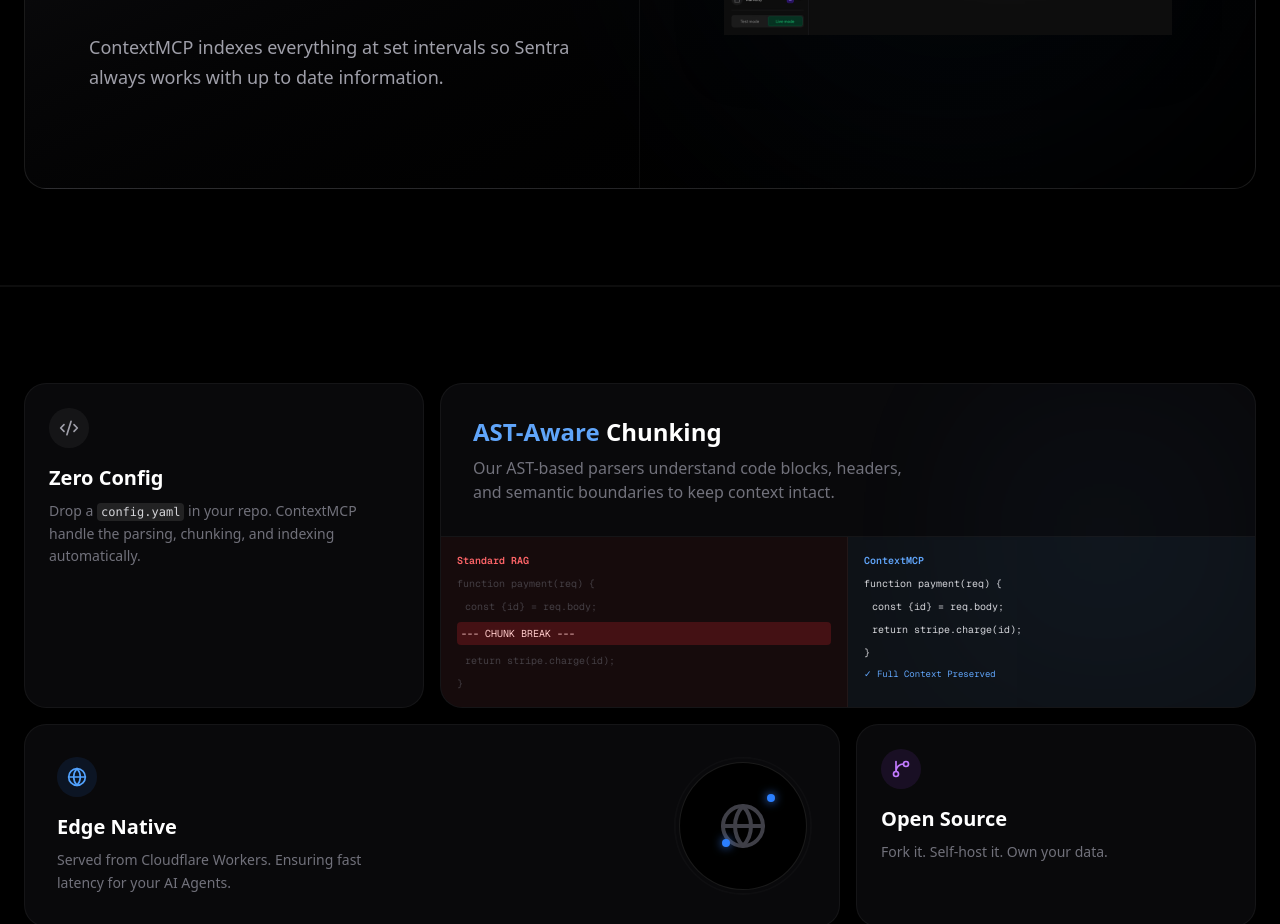
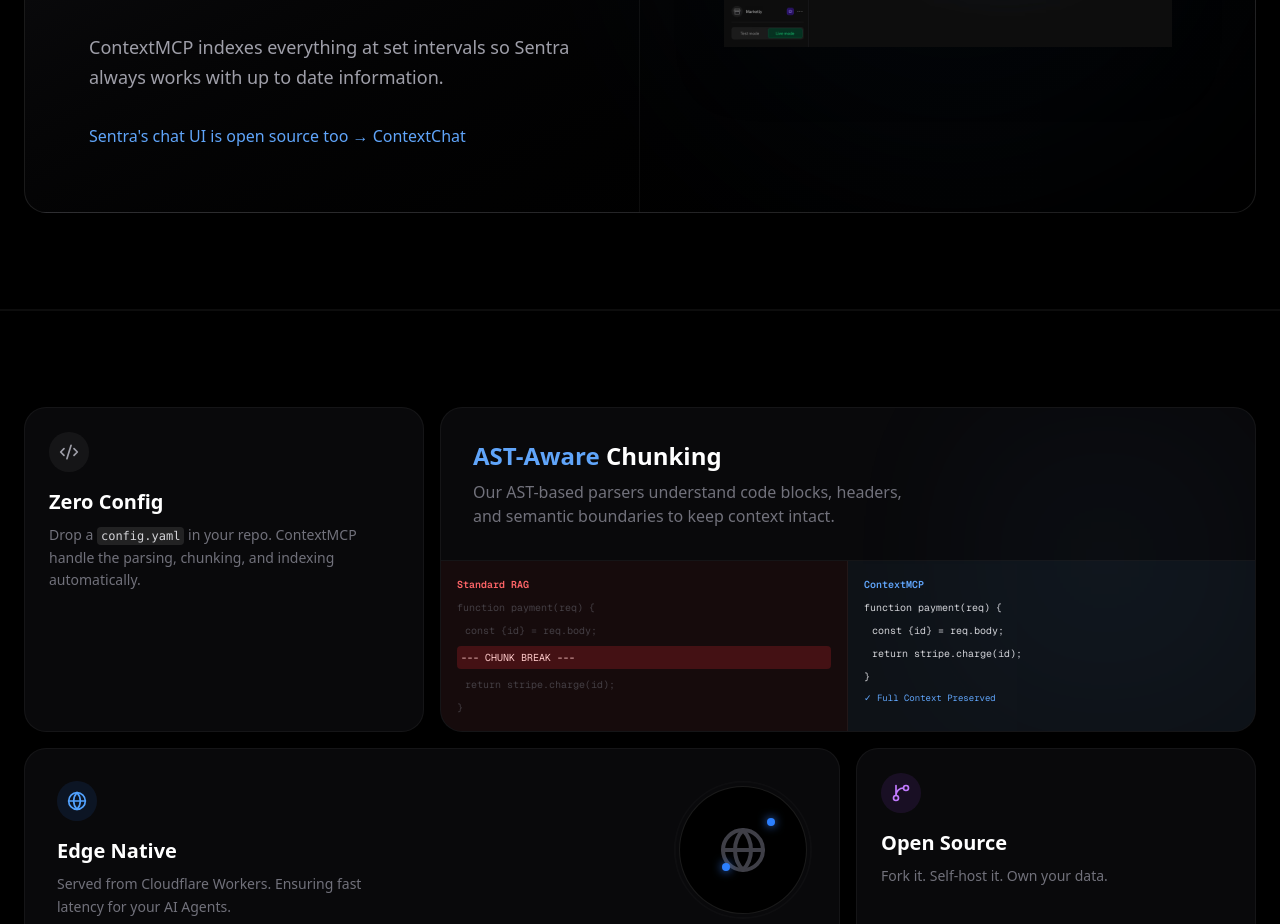
Before and after one commit to dodopayments/context-mcp, a Next.js app in the folder packages/website/: page / in a window 1280 px wide. Shown: the part 1480-2404 px from the top of the page. Built offline with nearby package versions, Linux system fonts and the light colour scheme; no server answers.

Commit message:
docs: add ContextChat (embeddable chat UI) cross-links (#71)

```diff
--- a/packages/website/app/home-client.tsx
+++ b/packages/website/app/home-client.tsx
@@ -126,6 +126,15 @@
                   ContextMCP indexes everything at set intervals so Sentra always works with up to date information.
                 </p>
 
+                <a
+                  href="https://github.com/dodopayments/context-chat"
+                  target="_blank"
+                  rel="noreferrer"
+                  className="text-[#60A5FA] font-medium hover:underline"
+                >
+                  Sentra&apos;s chat UI is open source too &rarr; ContextChat
+                </a>
+
               </div>
 
               <div className="relative h-full min-h-[300px] w-full flex items-center justify-center">
```
Also changed, not shown: 3 other files (tests, documents, lock files or other folders).
